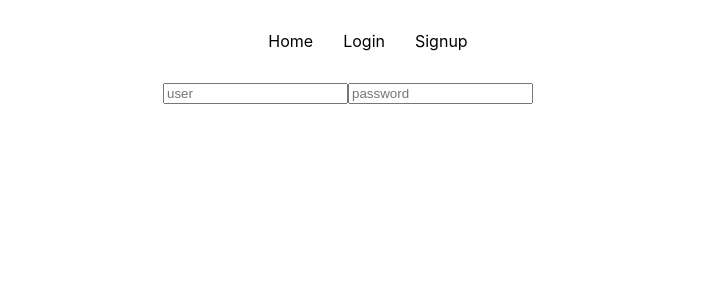
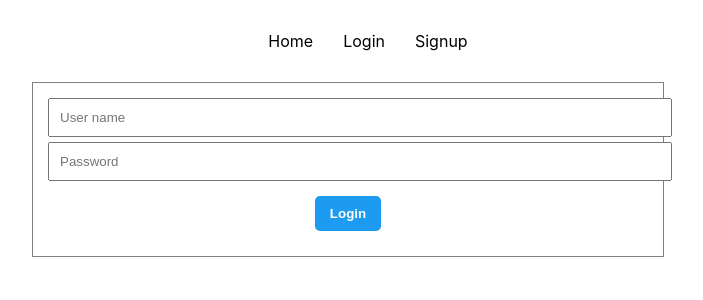
Before and after one commit to marekAren2/social-app, a React (Create React App) app: page /login in a window 1280 px wide. Shown: the top 300 px of the page, without its empty margins (292-995 px from the left). Built offline with nearby package versions, Linux system fonts and the light colour scheme.

Commit message:
ASK:  po paddin 10 10px inputy wyszly poza form

```diff
--- /dev/null
+++ b/src/views/Login.css
@@ -0,0 +1,31 @@
+.login form {
+    border: 1px solid grey;
+    /* //ASK : co to jest max-width: 600px; */
+    max-width: 600px;
+    margin: auto;
+    padding: 15px;
+    /* ASK: nic nie dale */
+    /* display: block; */
+    /* //ASK: align-it...do dzialania potzrebuje display: flex: ?; */
+    /* align-items: center; */
+}
+
+.login form input {
+    display: block;
+    /* //ASK: czego 100%? */
+    width: 100%;
+    /* text-align: center; */
+    /* ASK: bo nic nie daje */
+    /* margin: auto; */
+    /* //ASK: czemu po paddingu 10px 10px inputy wyszly poza form.login jest repo */
+    padding: 10px 10px;
+    /* ASK: czemu nic nie daje */
+    /* margin-top: auto; */
+    /* ASK: wyjechaly inputy za .login dlaczego? */
+    /* margin: 5px 5px; */
+    /* //ASK: jak moge wycentrowac inputy w .login bo display: block-size: ; */
+    /* m-b: 5px  z filmu 4:18 */
+    margin-bottom: 5px;
+    /* ASK: ni przeszkadza odstep z lewej a brak z prawej dla input-ow */
+
+}
--- a/src/views/Login.js
+++ b/src/views/Login.js
@@ -1,13 +1,11 @@
 import { useState } from "react";
+import "./Login.css"
 
 const Login = () => {
-
-    const [formData, setFormData] = useState ({
-
+  const [formData, setFormData] = useState({
     username: "",
-        password: ""
-
-    })
+    password: "",
+  });
 
   // loginMessages, setLoginMess 23:49
   //axios
@@ -20,14 +18,30 @@ const Login = () => {
 
   return (
     <div className="login">
-        <form >
+      <form className="formLogin">
         {/* //{}loginMessages */}
-            <input type="text" className="login" placeholder="user" value={formData.username}/>
-            <input type="password" className="password" placeholder="password" value={formData.password}/>
+        <input
+          type="text"
+          className="username"
+          placeholder="User name"
+          value={formData.username}
+          name="username"
+        />
+        <input
+          type="password"
+          className="password"
+          placeholder="Password"
+          value={formData.password}
+          name="password"
+        />
+        <button type="submit" className="btn btnSubmitLogin">
+          {" "}
+          Login
+        </button>
       </form>
     </div>
-    )
-}
+  );
+};
 
 export default Login;
 // przed 12: myk z funkcja dla 2 poll [name]
```
Lines whose indentation alone changed are shown as unchanged.
